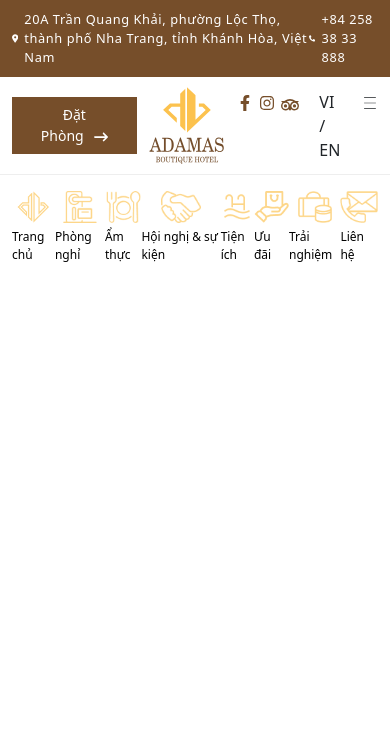
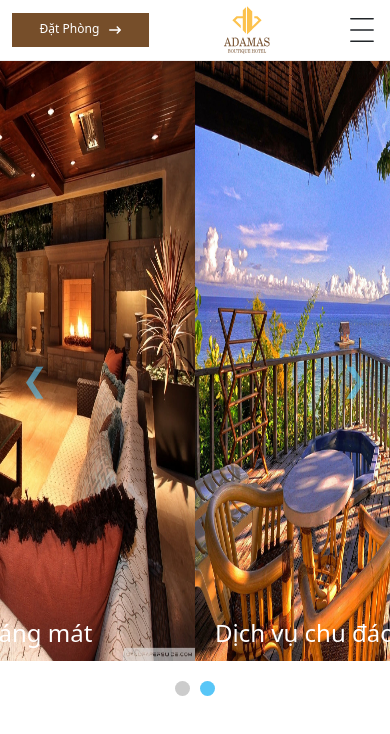
Before and after one commit to sontn2411/my-hotel, a React (Vite) app: page / in a window 390 px wide. Shown: the top 734 px of the page. Built offline with nearby package versions, Linux system fonts and the light colour scheme.

Commit message:
feat : style responsive header

```diff
--- a/package.json
+++ b/package.json
@@ -16,6 +16,7 @@
     "react-bootstrap": "^2.10.4",
     "react-dom": "^18.3.1",
     "react-icons": "^5.3.0",
+    "react-responsive": "^10.0.0",
     "react-router-dom": "^6.26.1"
   },
   "devDependencies": {
--- a/src/components/generic/header/Contact.jsx
+++ b/src/components/generic/header/Contact.jsx
@@ -1,8 +1,12 @@
 import { FaLocationDot } from "react-icons/fa6";
 import { FaPhoneAlt } from "react-icons/fa";
+import { useMediaQuery } from "react-responsive";
+
+const Contact = () => {
+  const isTabletOrMobile = useMediaQuery({ query: "(max-width: 1200px)" });
 
 
-const Contact = () => {
+
   return (
     <div className="wrapHeaderContact">
       <div className="container headerContainerContact">
--- a/src/components/generic/header/Header.jsx
+++ b/src/components/generic/header/Header.jsx
@@ -1,38 +1,48 @@
 import "@/scss/components/generic/header.scss";
 import Menu from "./Menu";
 import { logo } from "@/assets";
-import { FaFacebookF, FaInstagram, FaTripadvisor } from "react-icons/fa";
+
 import { FaArrowRightLong } from "react-icons/fa6";
 import { CiMenuBurger } from "react-icons/ci";
+import { IoMdClose } from "react-icons/io";
 import { FaLocationDot } from "react-icons/fa6";
 import { FaPhoneAlt } from "react-icons/fa";
+import { useMediaQuery } from "react-responsive";
+import { useEffect, useState } from "react";
+import Contact from "./Contact";
+import Social from "./Social";
+
+const Header = () => {
+  const isTabletOrMobile = useMediaQuery({ query: "(max-width: 1200px)" });
+  const [showMenu, setShowMenu] = useState(false);
+
+  const handleShowMenu = () => {
+    setShowMenu(!showMenu);
+  };
+
+
+  useEffect(() => {
+    if (showMenu) {
+      document.body.style.overflow = 'hidden';
+    } else {
+      document.body.style.overflow = '';
+    }
+    return () => {
+      document.body.style.overflow = '';
+    };
+  }, [showMenu, isTabletOrMobile]);
 
 
 
-const Header = () => {
   return (
     <div className="wrapHeader">
       <div className="headerContent">
         {/* contact */}
+        {!isTabletOrMobile && (
           <div className="topHeader">
-          <div className="wrapHeaderContact">
-            <div className="container headerContainerContact">
-              {/* adress */}
-              <a href="" className="linkHeader">
-                <FaLocationDot />
-                <span>
-                  20A Trần Quang Khải, phường Lộc Thọ, thành phố Nha Trang, tỉnh
-                  Khánh Hòa, Việt Nam
-                </span>
-              </a>
-              {/*phone  */}
-              <a href="tel:+123456789" className="linkHeader">
-                <FaPhoneAlt />
-                +84 258 38 33 888
-              </a>
+            <Contact />
           </div>
-          </div>
-        </div>
+        )}
 
         <div className="botHeader">
           {/* item header */}
@@ -50,24 +60,19 @@
                     <img src={logo} className="imagLogo" alt="logo" />
                   </a>
                 </div>
-                <div className="itemContent" >
-                  <div className="socialHeader">
-                    <a href="" className="linkItem">
-                      <FaFacebookF />
-                    </a>
-                    <a href="" className="linkItem">
-                      <FaInstagram />
-                    </a>
-                    <a href="" className="linkItem">
-                      <FaTripadvisor />
-                    </a>
-                  </div>
-                  <div className="languageHeader">
-                    <span>VI / EN</span>
-                  </div>
+                <div className="itemContent">
+                  {!isTabletOrMobile && <Social />}
                   <div className="menuBurgerHeader">
-                    <span>
+                    <span onClick={handleShowMenu}>
+                      {showMenu ? (
+                        isTabletOrMobile ? (
+                          <IoMdClose />
+                        ) : (
                           <CiMenuBurger />
+                        )
+                      ) : (
+                        <CiMenuBurger />
+                      )}
                     </span>
                   </div>
                 </div>
@@ -76,11 +81,27 @@
           </div>
 
           {/* menu  */}
-          <div className="wrapMenuMainHeader">
+          {(!isTabletOrMobile || showMenu) && (
+            <div
+              className={`${
+                isTabletOrMobile
+                  ? "wrapMenuMainHeaderMobile"
+                  : "wrapMenuMainHeader"
+              }`}
+            >
+              {isTabletOrMobile && <div className="wrapMenuHeaderMobile"></div>}
               <div className="wrapMenuHeader">
                 <Menu />
+
+                {isTabletOrMobile && (
+                  <>
+                    <Contact />
+                    <Social />
+                  </>
+                )}
               </div>
             </div>
+          )}
         </div>
       </div>
     </div>
--- a/src/components/generic/header/Menu.jsx
+++ b/src/components/generic/header/Menu.jsx
@@ -16,8 +16,8 @@
     name: "Trang chủ",
     icon: homeIcon,
     childrens: [
-      { id: 1.1, name: "Home 1", childrens: [{ id: 1.11, name: "home 1.1" }] },
-      { id: 1.2, name: "home 2" },
+      // { id: 1.1, name: "Home 1", childrens: [{ id: 1.11, name: "home 1.1" }] },
+      // { id: 1.2, name: "home 2" },
     ],
   },
   {
@@ -25,12 +25,12 @@
     name: "Phòng nghỉ",
     icon: roomIcon,
     childrens: [
-      {
-        id: 2.1 , name : "room 1" , childrens : [],
-      } ,
-      {
-        id : 2.2 , name : "room 2" , childrens : []
-      }
+      // {
+      //   id: 2.1 , name : "room 1" , childrens : [],
+      // } ,
+      // {
+      //   id : 2.2 , name : "room 2" , childrens : []
+      // }
     ],
   },
   {
--- /dev/null
+++ b/src/components/generic/header/Social.jsx
@@ -0,0 +1,26 @@
+import { FaFacebookF, FaInstagram, FaTripadvisor } from "react-icons/fa";
+import { useMediaQuery } from "react-responsive";
+
+const Social = () => {
+  const isTabletOrMobile = useMediaQuery({ query: "(max-width: 1200px)" });
+  return (
+    <>
+      <div className="socialHeader">
+        <a href="" className="linkItem">
+          <FaFacebookF />
+        </a>
+        <a href="" className="linkItem">
+          <FaInstagram />
+        </a>
+        <a href="" className="linkItem">
+          <FaTripadvisor />
+        </a>
+      </div>
+      {!isTabletOrMobile &&  <div className="languageHeader">
+        <span>VI / EN</span>
+      </div>}
+    </>
+  );
+};
+
+export default Social;
--- a/src/pages/Home.jsx
+++ b/src/pages/Home.jsx
@@ -13,7 +13,7 @@
             <Header />
 
         {/* slider */}
-        {/* <Slider /> */}
+        <Slider />
 
         {/* room */}
         {/* <Rooms /> */}
--- a/src/scss/app.scss
+++ b/src/scss/app.scss
@@ -5,12 +5,14 @@
     --color4 : #764e2a ;
     --color5 : #eeeeee ;
     --color6 : #fedd9d;
+    --color7 : #001524;
 }
 
 body {
     margin: 0;
     padding : 0;
     box-sizing: border-box;
+
 
 }
 ul {
--- a/src/scss/components/generic/header.scss
+++ b/src/scss/components/generic/header.scss
@@ -22,6 +22,7 @@
 
 .itemHeader {
   border-bottom:  1px solid var(--color5);
+  background-color: var(--color2);
     .containerItem{
       display: flex;
       justify-content: space-between;
@@ -206,3 +207,100 @@
     }
   }
 }
+
+
+//responsive
+
+@media (max-width : 1200px) {
+
+  // img
+  .logoHeader{
+    img {
+      height : 60px;
+    }
+  }
+
+  .wrapItemHeader{
+    position: relative;
+    z-index: 9;
+  }
+  .wrapMenuMainHeaderMobile{
+
+    .wrapMenuHeaderMobile{
+      position: fixed;
+      top: 0;
+      left : 0;
+      background-color: rgba(0, 0, 0, 0.8);
+      width: 100%;
+      height: 100vh;
+      z-index: 1;
+
+    }
+  }
+
+  .wrapMenuHeader{
+    position: absolute;
+    background-color: var(--color2);
+    width: 100%;
+    max-width: 300px;
+    height: 100%;
+    // max-height: 100vh;
+    overflow: scroll;
+  }
+
+
+
+  // sub menu
+  .listMenuHeader {
+    flex-direction: column;
+    .itemMenuHeader {
+      .linkMenuHeader{
+        flex-direction: row;
+        justify-content: flex-start;
+      }
+    }
+  }
+
+  // contact
+  .wrapHeaderContact{
+    background-color: var(--color2);
+
+    .headerContainerContact{
+      flex-direction: column;
+      align-items: start;
+      .linkHeader{
+        color : var(--color7)
+      }
+    }
+
+  }
+
+  // social
+  .socialHeader{
+    justify-content: center;
+    padding : 20px 0px ;
+    padding-bottom: 150px;
+    svg {
+      font-size: 26px;
+      &:last-child {
+        font-size: 28px;
+      }
+    }
+  }
+
+
+  .menuBurgerHeader{
+    svg {
+      font-size: 32px;
+    }
+  }
+}
+
+
+
+@media (max-width: 575px) {
+  .btnBooking{
+    font-size: 12px;
+    // padding : 8px 10px;
+  }
+}
```
Also changed, not shown: 1 other file (tests, documents, lock files or other folders). Lines whose indentation alone changed are shown as unchanged.
